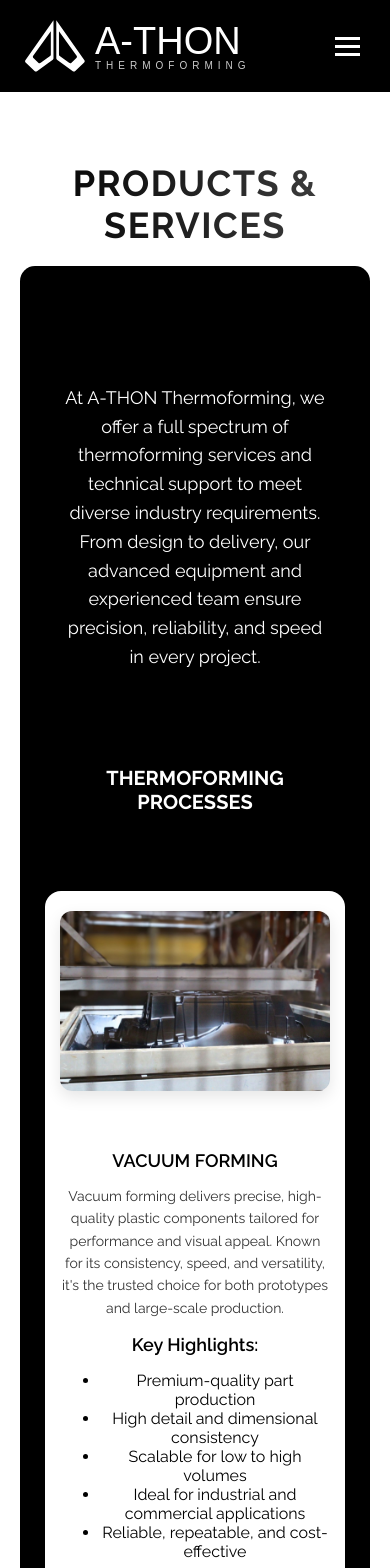
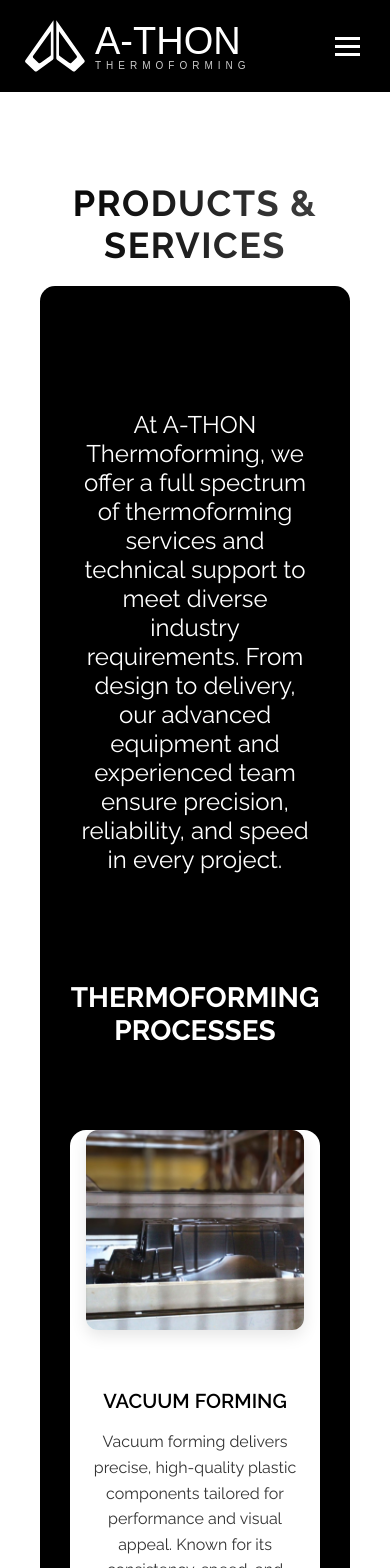
Before and after one commit to rira1403github/A-THON-Thermoforming, a React (Create React App) app: page /products in a window 390 px wide. Shown: the top 1568 px of the page. Built offline with nearby package versions, Linux system fonts and the light colour scheme.

Commit message:
Updated Product Page

```diff
--- a/src/pages/Product.css
+++ b/src/pages/Product.css
@@ -1,6 +1,4 @@
-/* ===================
-   General Section
-=================== */
+/* Product.css */
 .products-section {
   background-color: #fff;
   color: black;
@@ -24,18 +22,6 @@
   animation: fadeSlideDown 1.2s ease-in-out both;
 }
 
-.title-underline {
-  width: 100px;
-  height: 4px;
-  background-color: black;
-  margin: 0 auto 50px;
-  border-radius: 3px;
-  animation: expandLine 0.8s ease-in-out forwards;
-}
-
-/* ===================
-   Grid Container
-=================== */
 .products-grid {
   background-color: black;
   display: flex;
@@ -48,48 +34,22 @@
   box-sizing: border-box;
 }
 
-.product-brief p {
-  font-size: 24px;
-  font-weight: 400;
-  color: #fff;
-  line-height: 1.6;
-  text-align: center;
-  animation: slideInLeft 0.6s ease-out forwards;
-}
-
-.product-brief h3 {
-  font-size: 37px;
-  font-weight: 700;
-  text-transform: uppercase;
-  letter-spacing: 1.5px;
-  text-align: left;
-  padding-bottom: 10px;
-  border-bottom: 3px solid #fff;
-  color: #fff;
-  animation: fadeSlideLeft 1.2s ease;
-}
-
-/* ===================
-   Product Card
-=================== */
 .product-card {
+  opacity: 0;
+  transform: translateY(30px);
   display: flex;
+  flex-wrap: wrap;
   align-items: center;
   gap: 40px;
   background: #fff;
   border-radius: 16px;
   padding: 40px;
   width: 100%;
+  height: auto;
   max-width: 1200px;
   box-shadow: 0 8px 24px rgba(0, 0, 0, 0.2);
   transition: transform 0.4s ease, box-shadow 0.4s ease;
-  flex-wrap: wrap;
-  opacity: 0;
-  transform: translateY(30px);
-}
-
-.product-card.reverse {
-  flex-direction: row-reverse;
+  object-fit: cover;
 }
 
 .product-card.aos-animate {
@@ -97,16 +57,14 @@
   transform: translateY(0);
 }
 
-.product-card:hover {
-  transform: scale(1.02);
-  box-shadow: 0 12px 30px rgba(0, 0, 0, 0.3);
+.product-card.reverse {
+  flex-direction: row-reverse;
 }
 
 .product-card img {
   width: 100%;
   max-width: 500px;
   border-radius: 12px;
-  flex: 1;
   object-fit: cover;
   box-shadow: 0 6px 16px rgba(0, 0, 0, 0.1);
   transition: transform 0.5s ease, filter 0.5s ease;
@@ -117,21 +75,10 @@
   filter: brightness(1.1) contrast(1.05);
 }
 
-/* ===================
-   Text Section
-=================== */
 .product-text {
   flex: 1;
   text-align: left;
   animation: fadeSlideRight 1.2s ease;
-}
-
-.product-text-head h2 {
-  text-align: center;
-  font-size: 37px;
-  font-weight: 700;
-  color: #fff;
-  animation: fadeSlideUp 1s ease both;
 }
 
 .product-text h3 {
@@ -147,22 +94,33 @@
   color: #333;
 }
 
-/* ===================
-   Swiper Styles
-=================== */
+.product-brief p {
+  font-size: 24px;
+  font-weight: 400;
+  color: #fff;
+  text-align: center;
+}
+
+.product-text-head h2 {
+  text-align: center;
+  font-size: 37px;
+  font-weight: 700;
+  color: #fff;
+  animation: fadeSlideUp 1s ease both;
+}
+
 .product-swiper {
   width: 100%;
   padding: 20px 0;
+  min-height: 100px;
 }
 
 .swiper-slide {
-  display: flex;
+  display: flex !important;
   justify-content: center;
-  padding: 10px 0;
-}
-
-.swiper-pagination-bullets {
-  margin-top: 20px;
+  align-items: center;
+  flex-direction: column;
+  min-height: 100px;
 }
 
 .swiper-pagination-bullet {
@@ -175,59 +133,11 @@
   opacity: 1;
 }
 
-/* ===================
-   Floating Buttons
-=================== */
-.floating-buttons {
-  position: fixed;
-  right: 20px;
-  bottom: 20px;
-  display: flex;
-  flex-direction: column;
-  gap: 15px;
-  z-index: 999;
+.swiper {
+  width: 100%;
+  height: auto;
 }
 
-.floating-buttons a {
-  background-color: #000;
-  color: white;
-  padding: 12px;
-  border-radius: 50%;
-  display: flex;
-  align-items: center;
-  justify-content: center;
-  text-decoration: none;
-  font-size: 20px;
-  box-shadow: 0 4px 10px rgba(0, 0, 0, 0.3);
-  transition: background-color 0.3s ease;
-}
-
-.floating-buttons a:hover {
-  background-color: #1e90ff;
-}
-
-/* ===================
-   Animations
-=================== */
-@keyframes expandLine {
-  from {
-    width: 0;
-  }
-  to {
-    width: 100px;
-  }
-}
-
-@keyframes slideInLeft {
-  from {
-    opacity: 0;
-    transform: translateX(-100px);
-  }
-  to {
-    opacity: 1;
-    transform: translateX(0);
-  }
-}
 
 @keyframes fadeSlideDown {
   from {
@@ -237,17 +147,6 @@
   to {
     opacity: 1;
     transform: translateY(0);
-  }
-}
-
-@keyframes fadeSlideLeft {
-  from {
-    opacity: 0;
-    transform: translateX(-40px);
-  }
-  to {
-    opacity: 1;
-    transform: translateX(0);
   }
 }
 
@@ -273,62 +172,58 @@
   }
 }
 
-@media (max-width: 1024px) {
+@media (max-width: 768px) {
   .products-title {
-    font-size: 42px;
+    font-size: 36px;
   }
+
   .product-card,
   .product-card.reverse {
     flex-direction: column;
     text-align: center;
+    padding: 0px 10px;
+    margin-bottom: 10px;
   }
+
   .product-text {
     text-align: center;
   }
-}
 
-@media (max-width: 768px) {
-  .products-section {
-    padding: 40px 20px;
-  }
-  .product-brief h3 {
-    font-size: 30px;
-  }
-  .product-brief p {
-    font-size: 18px;
-  }
-  .products-title {
-    font-size: 36px;
-  }
-  .product-text-head h2 {
-    font-size: 24px;
-  }
   .product-text h3 {
     font-size: 20px;
   }
+
   .product-text p {
     font-size: 16px;
   }
-  .product-card img {
-    max-width: 100%;
-  }
-  .title-underline {
-    width: 60px;
+
+  .product-text-head h2 {
+    font-size: 28px;
   }
 }
 
-@media (max-width: 480px) {
+@media (max-width: 680px) {
+  .swiper-slide .product-card {
+    opacity: 1 !important;
+    transform: none !important;
+  }
+
+  .swiper-slide {
+    min-height: 100px;
+    display: flex !important;
+    justify-content: center;
+    align-items: center;
+    flex-direction: column;
+  }
+
   .product-card {
-    padding: 20px 15px;
+    flex-direction: column;
+    text-align: center;
   }
-  .product-text h2,
-  .product-text-head h2 {
-    font-size: 20px;
-  }
-  .product-text h3 {
-    font-size: 18px;
-  }
-  .product-text p {
-    font-size: 14px;
+
+  .product-card img {
+    width: 100%;
+    max-width: 95%;
+    height: 200px;
   }
 }
--- a/src/pages/Product.js
+++ b/src/pages/Product.js
@@ -3,6 +3,7 @@
 import './Product.css';
 import AOS from 'aos';
 import 'aos/dist/aos.css';
+
 import { Swiper, SwiperSlide } from 'swiper/react';
 import { Pagination, Autoplay } from 'swiper/modules';
 import 'swiper/css';
@@ -21,7 +22,7 @@
   return (
     <>
       <section className="products-section" id="products">
-        <div className='products-title-container'>
+        <div className="products-title-container">
           <h2 className="products-title" data-aos="fade-up">PRODUCTS & SERVICES</h2>
         </div>
 
@@ -33,6 +34,7 @@
             </p>
           </div>
 
+          {/* THERMOFORMING PROCESSES */}
           <div className="product-text-head">
             <h2>THERMOFORMING PROCESSES</h2>
           </div>
@@ -55,6 +57,7 @@
             </div>
           </div>
 
+          {/* CUSTOM PARTS & TOOLING */}
           <div className="product-text-head">
             <h2>CUSTOM PARTS & TOOLING</h2>
           </div>
@@ -114,6 +117,7 @@
             </>
           )}
 
+          {/* PRODUCTION & SUPPORT SERVICES */}
           <div className="product-text-head">
             <h2>PRODUCTION & SUPPORT SERVICES</h2>
           </div>
```
